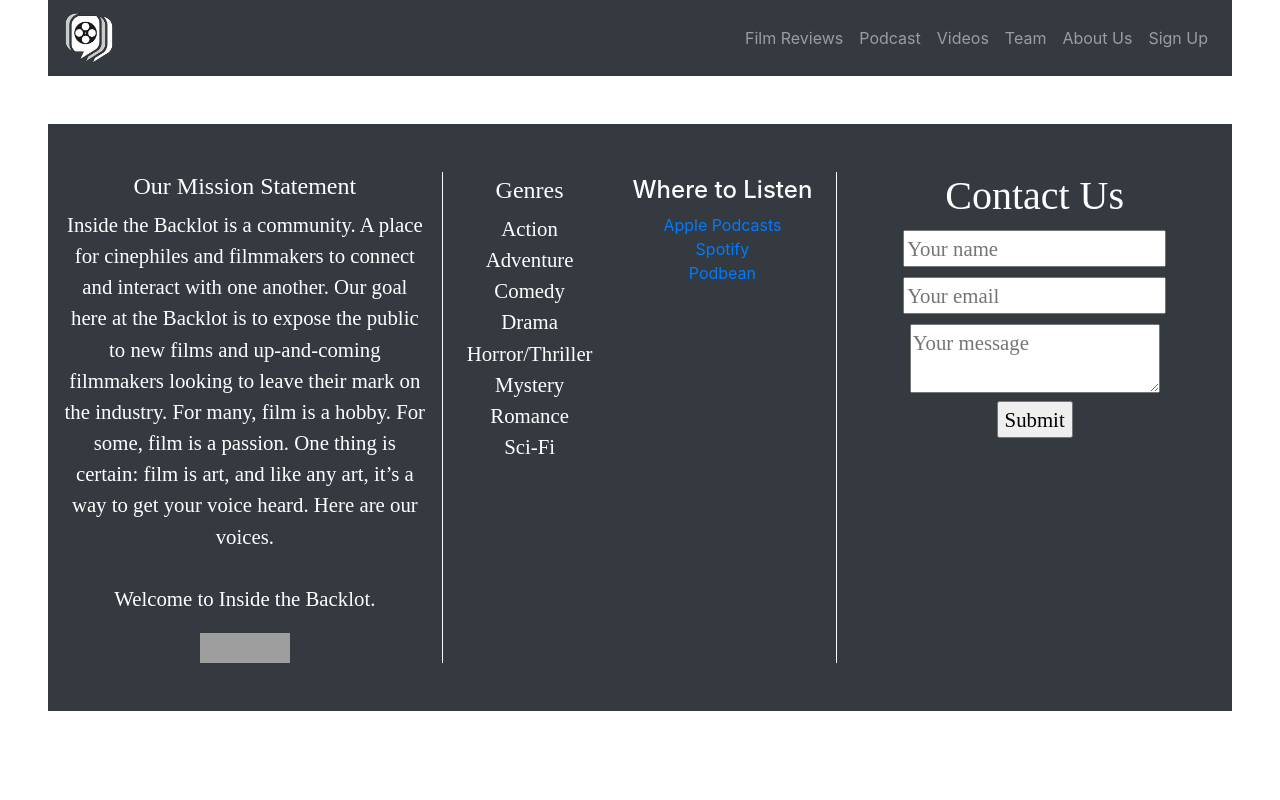
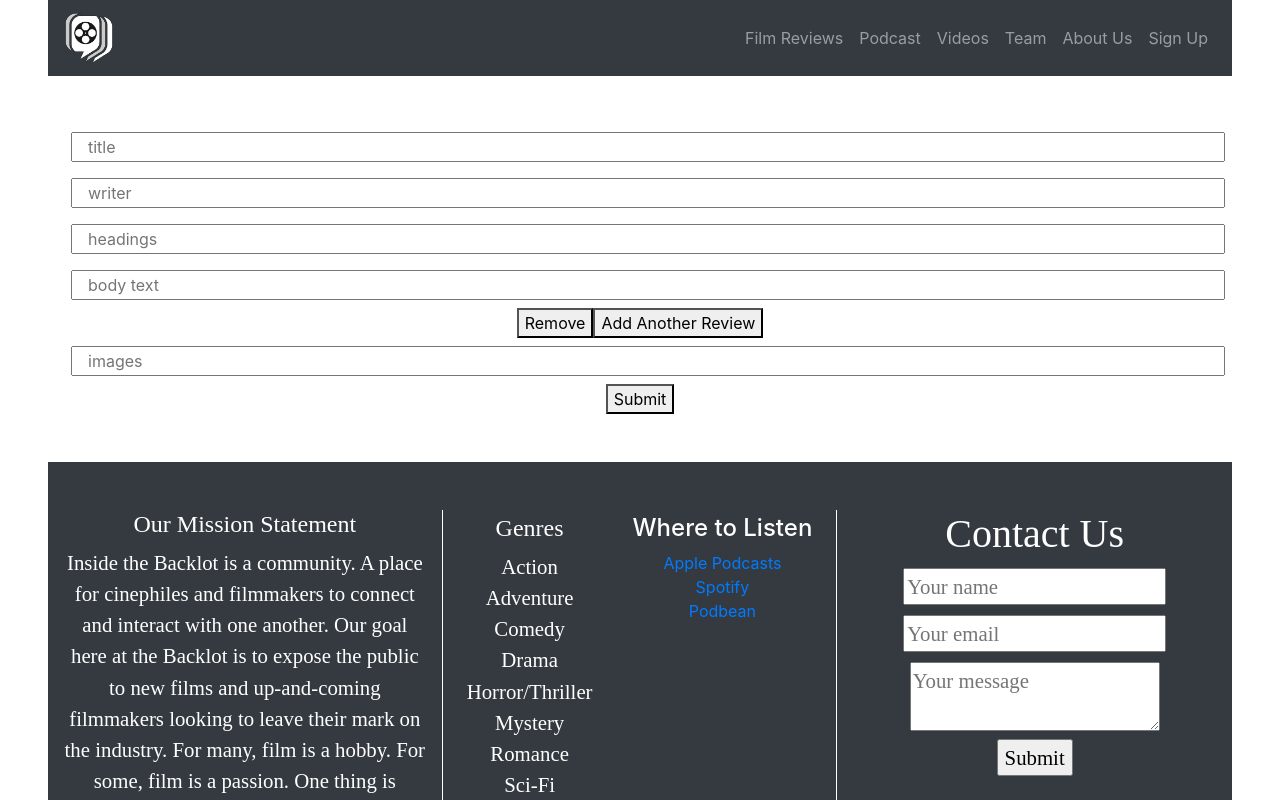
Before and after one commit to BacklotStevie/BacklotMERNFrontend, a React (Create React App) app: page /addReview in a window 1280 px wide. Shown: the top 800 px of the page. Built offline with nearby package versions, Linux system fonts and the light colour scheme; grey boxes are pictures that could not be loaded.

Commit message:
added add review function

```diff
--- a/src/App.js
+++ b/src/App.js
@@ -5,6 +5,7 @@ import Header from '../src/components/Header/header';
 import LandingPage from './pages/LandingPage/LandingPage';
 import ReviewPage from './pages/ReviewPage/ReviewPage';
 import IndividualReview from './components/IndividualReview/individualreview';
+import AddReview from './pages/AddReview/AddReviewPage';
 import PodcastPage from './pages/PodcastPage/PodcastPage';
 import VideosPage from './pages/VideosPage/VideosPage';
 import AboutUsPage from './pages/AboutUsPage/AboutUsPage';
@@ -20,6 +21,7 @@ function App(props) {
       <Header />
       <Route exact path="/home" render={(props) => <LandingPage {...props} />} />
       <Route exact path="/reviews/:id" render={(props) => <IndividualReview {...props} />} />
+      <Route exact path="/addReview" render={(props) => <AddReview  {...props} />} />
       <Route exact path="/reviews" render={(props) => <ReviewPage {...props} />} />
       <Route exact path="/podcastpage" render={(props) => <PodcastPage {...props} />} />
       <Route exact path="/videospage" render={(props) => <VideosPage {...props} />} />
--- /dev/null
+++ b/src/components/AddReview/addreview.jsx
@@ -0,0 +1,87 @@
+import React, { useState } from 'react';
+import axios from 'axios';
+
+function AddReview() {
+    const [article, setArticle] = useState({
+        title: "",
+        writer: "",
+        img: "",
+    })
+
+    const [reviews, setReviews] = useState([{
+        heading: "",
+        info: "",
+    }])
+
+    function handleArticleChange(event) {
+        setArticle({
+            ...article,
+            [event.target.name]: event.target.value
+        })
+    }
+
+    function handleReviewChange(event, index) {
+        let reviewsCp = [...reviews];
+        let reviewCp = { ...reviews[index] }
+        reviewCp[event.target.name] = event.target.value
+        reviewsCp[index] = reviewCp
+        setReviews(reviewsCp)
+    }
+
+
+    function addReviewHandler(event) {
+
+        let combined = {
+            ...article,
+            reviews: reviews
+        }
+
+        event.preventDefault();
+        var config = {
+            method: 'post',
+            url: `${process.env.REACT_APP_API_BASE_URL}/reviews/writeReview`,
+            headers: {
+                'Authorization': `Bearer ${localStorage.getItem("token")}`,
+                'Content-Type': 'application/json'
+            },
+            data: { combined }
+        };
+        axios(config)
+            .then((response) => {
+
+            })
+            .catch((error) => {
+
+            });
+
+    }
+    function addAnotherReview() {
+        let reviewsCp = [...reviews];
+        reviewsCp.push({ heading: "", info: "" })
+        setReviews(reviewsCp)
+    }
+
+    function removeAReview(index) {
+
+    }
+    return (
+        <div className="container-fluid">
+            <form onClick={addReviewHandler} className="max-auto m-5">
+                <input className="col-12 m-2" type="text" name="title" value={article.title} placeholder="title" onChange={handleArticleChange}></input>
+                <input className="col-12 m-2" type="text" name="writer" value={article.writer} placeholder="writer" onChange={handleArticleChange}></input>
+
+                {reviews.map((review, index) => <>
+                    <input className="col-12 m-2" type="text" name="heading" value={reviews.heading} placeholder="headings" onChange={(e) => handleReviewChange(e, index)}></input>
+                    <input className="col-12 m-2" type="text" name="info" value={reviews.info} placeholder="body text" onChange={(e) => handleReviewChange(e, index)}></input>
+                    <button>Remove</button>
+                </>)}
+
+                <button onClick={addAnotherReview}>Add Another Review</button>
+                <input className="col-12 m-2" type="text" name="img" value={article.img} placeholder="images" onChange={handleArticleChange}></input>
+                <button type="submit">Submit</button>
+            </form>
+        </div>
+    )
+}
+
+export default AddReview;
--- a/src/components/Admins/adminsonly.jsx
+++ b/src/components/Admins/adminsonly.jsx
@@ -1,18 +1,26 @@
 import React from 'react';
 import './adminsonly.css';
+import { useContext } from "react";
+import { userContext } from "../../context/UserCtx";
+import { Link } from 'react-router-dom';
 
-const adminsonly = () => {
+const AdminsOnly = () => {
+    const { user } = useContext(userContext);
     return (
         <>
             <div className='container'>
                 <div className='row'>
-                    <h1>This is the admins only page</h1>
-                    <h1>Add Review</h1>
-                    <h1>Edit Review</h1>
+                    {user.userType === "admin" ? (
+                        <div className="text-center">
+                            {/* <Link to={`/reviews/edit/${individual._id}`}><button className="m-3">Edit</button></Link>
+                            <button onClick={handleOnClick}>Delete</button> */}
+                            <Link to={'/addReview'}><button className="m-3">Add</button></Link>
+                        </div>
+                    ) : null}
                 </div>
             </div>
         </>
     );
 };
 
-export default adminsonly;
+export default AdminsOnly;
--- a/src/components/Home/homepage.js
+++ b/src/components/Home/homepage.js
@@ -11,13 +11,13 @@ const HomePage = () => {
     return (
         <div className="container">
             <div className="row">
-                <div className="jumbotron home-jumbo col-12 d-flex align-items-center bg-medium mt-4">
-                    <div className="mb-5">
+                <div className="jumbotron col-12 home-jumbo pb-2 pt-5 mt-5 pr-5 d-flex align-items-center bg-medium">
+                    <div className="col-8 mb-5">
                         <img className="featured-jumbo" src="https://cf-images.us-east-1.prod.boltdns.net/v1/static/6210937530001/a5814f4b-5bea-4879-a34b-b57989377adb/00b3c7bc-40f0-48ba-94de-3516dc250297/1280x720/match/image.jpg" />
                     </div>
-                    <div className="">
-                        <h1 className="display-5 text-black ml-4">Disney Investor Day Mayhem</h1>
-                        <p className="lead text-black ml-4">John and Steven discuss the madness of Disney Investor Day.<br /><br /><a href='https://podcasts.apple.com/us/podcast/disney-investor-day-mayhem/id1460214563?i=1000502128805'>Listen on Apple Podcasts</a><br /><a href='https://open.spotify.com/episode/1DePsWGat43dXBHpJ6Lvlt?si=0fH73pHKS7GRMLWKVCEnDw'>Listen on Spotify</a></p>
+                    <div className="col-4" >
+                        <h1 className="display-5 text-black mr-4 mb-4">Disney Investor Day Mayhem</h1>
+                        <p className="lead text-black mr-4 mb-5">John and Steven discuss the madness of Disney Investor Day.<br /><a href='https://podcasts.apple.com/us/podcast/disney-investor-day-mayhem/id1460214563?i=1000502128805'>Listen on Apple Podcasts</a><br /><a href='https://open.spotify.com/episode/1DePsWGat43dXBHpJ6Lvlt?si=0fH73pHKS7GRMLWKVCEnDw'>Listen on Spotify</a></p>
                     </div>
                 </div>
             </div>
--- a/src/components/Login/login.jsx
+++ b/src/components/Login/login.jsx
@@ -2,6 +2,7 @@ import axios from 'axios';
 import { useState, useContext } from "react";
 import { userContext } from "../../context/UserCtx";
 import { useHistory } from 'react-router-dom'
+
 
 
 const Login = () => {
@@ -29,7 +30,11 @@ const Login = () => {
                 console.log(res)
                 setUser(res.data.user);
                 localStorage.setItem("token", res.data.token);
-                history.push("/home");
+                {
+                    res.data.user.userType === "admin" ? (
+                        history.push("/adminpage")
+                    ) : history.push("/home");
+                }
             })
             .catch((error) => {
                 console.log(error)
--- /dev/null
+++ b/src/pages/AddReview/AddReviewPage.js
@@ -0,0 +1,12 @@
+import './AddReviewPage.css';
+import AddReview from '../../components/AddReview/addreview'
+
+function AddReviewPage() {
+    return (
+        <div className="AddReviewPage">
+            <AddReview />
+        </div>
+    );
+}
+
+export default AddReviewPage;
```
Also changed, not shown: src/components/AddReview/addreview.css (added), src/pages/AddReview/AddReviewPage.css (added), 1 other file (tests, documents, lock files or other folders).
